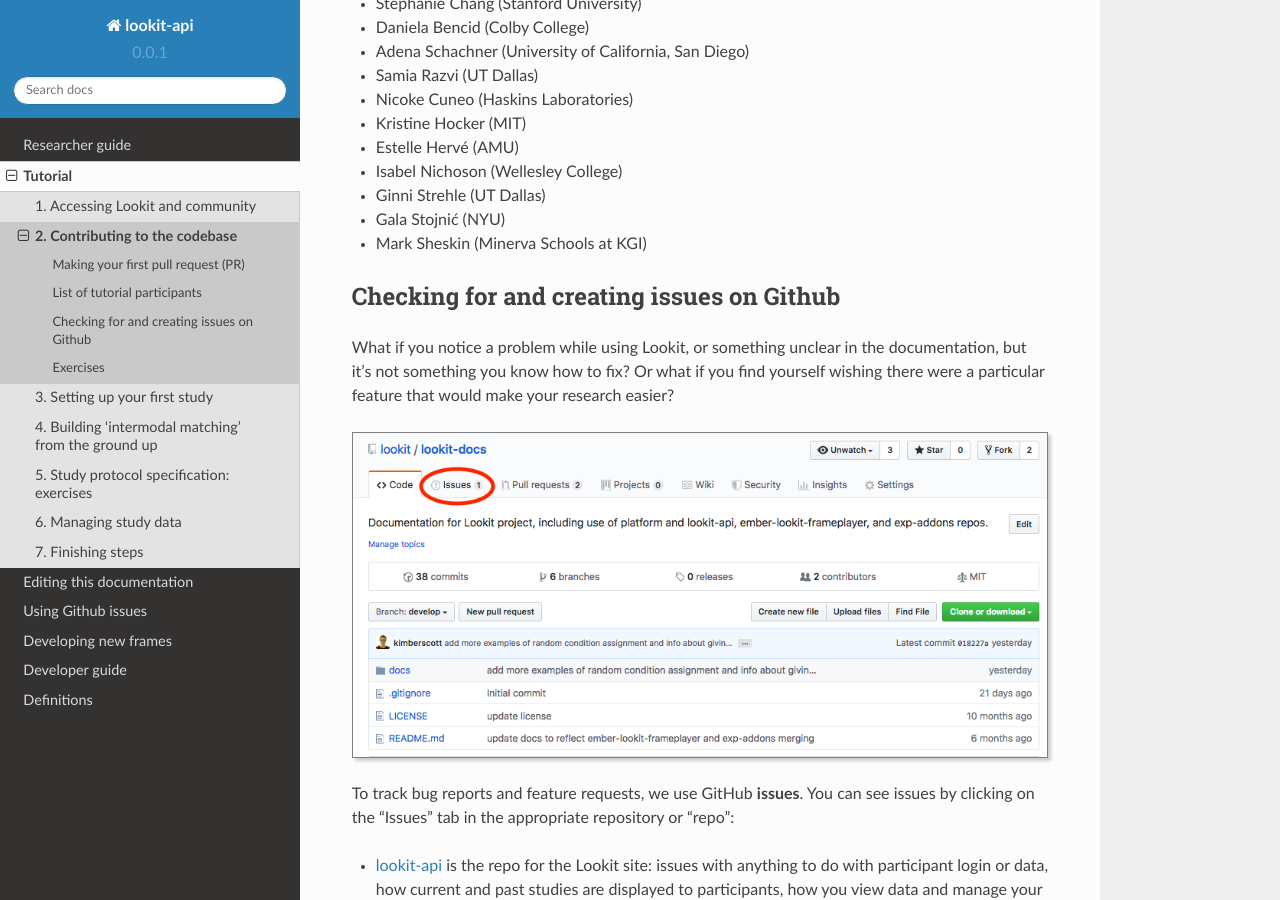
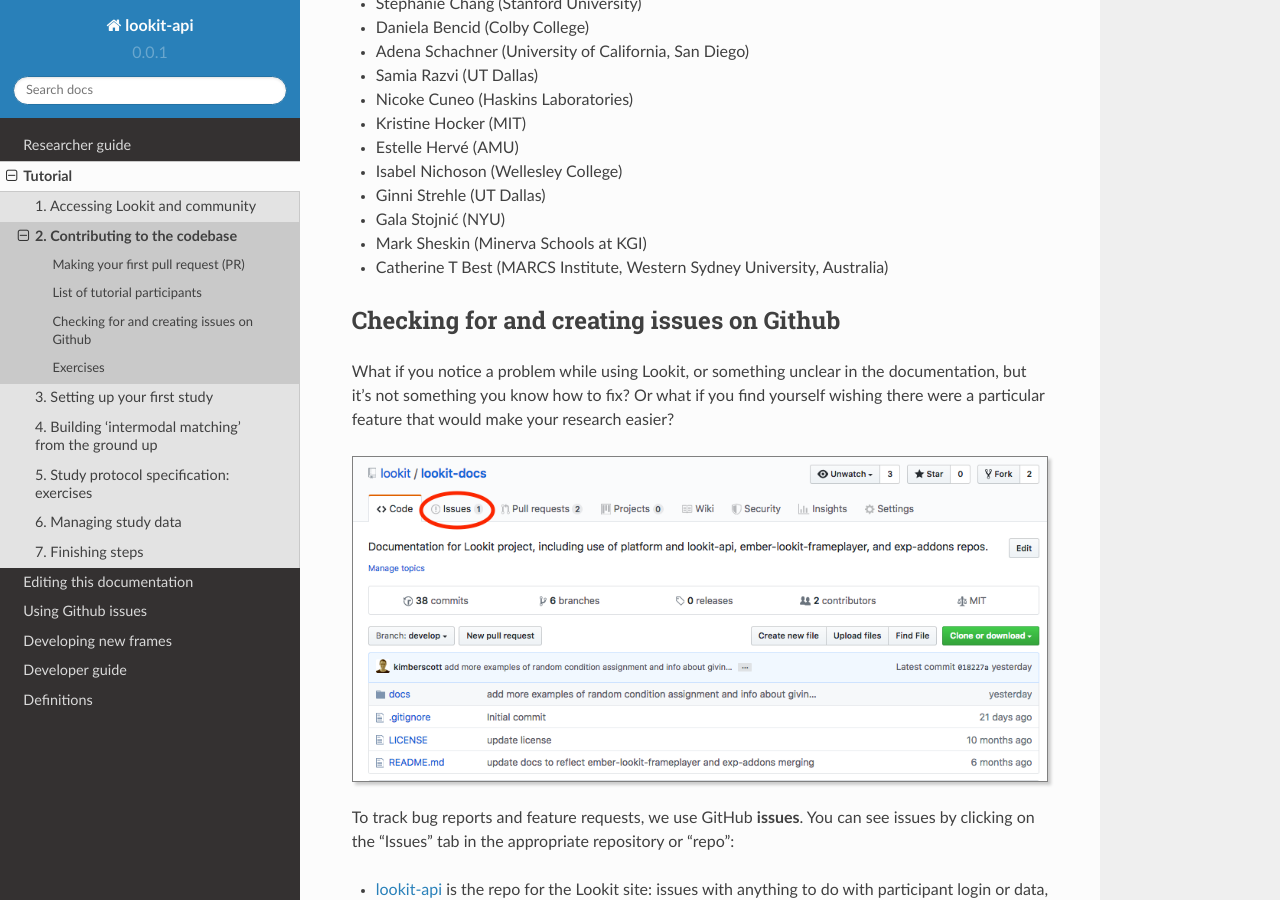
Before and after one commit to lookit/lookit-docs, a Sphinx documentation site: the page built from docs/source/tutorial-contributing.rst, in a window 1280 px wide and 900 px high, scrolled down 4933 px. Built offline with Sphinx 7.4.7 and the Read the Docs theme 2.0.0, drawn with Linux system fonts in a browser that asks for light colours.

Commit message:
Update tutorial-contributing.rst
please add my name and affiliation to the tutorial list

```diff
--- a/docs/source/tutorial-contributing.rst
+++ b/docs/source/tutorial-contributing.rst
@@ -122,6 +122,7 @@
 - Ginni Strehle (UT Dallas)
 - Gala Stojnić (NYU)
 - Mark Sheskin (Minerva Schools at KGI)
+- Catherine T Best (MARCS Institute, Western Sydney University, Australia)
 
 .. _Github issues overview:
 
```
